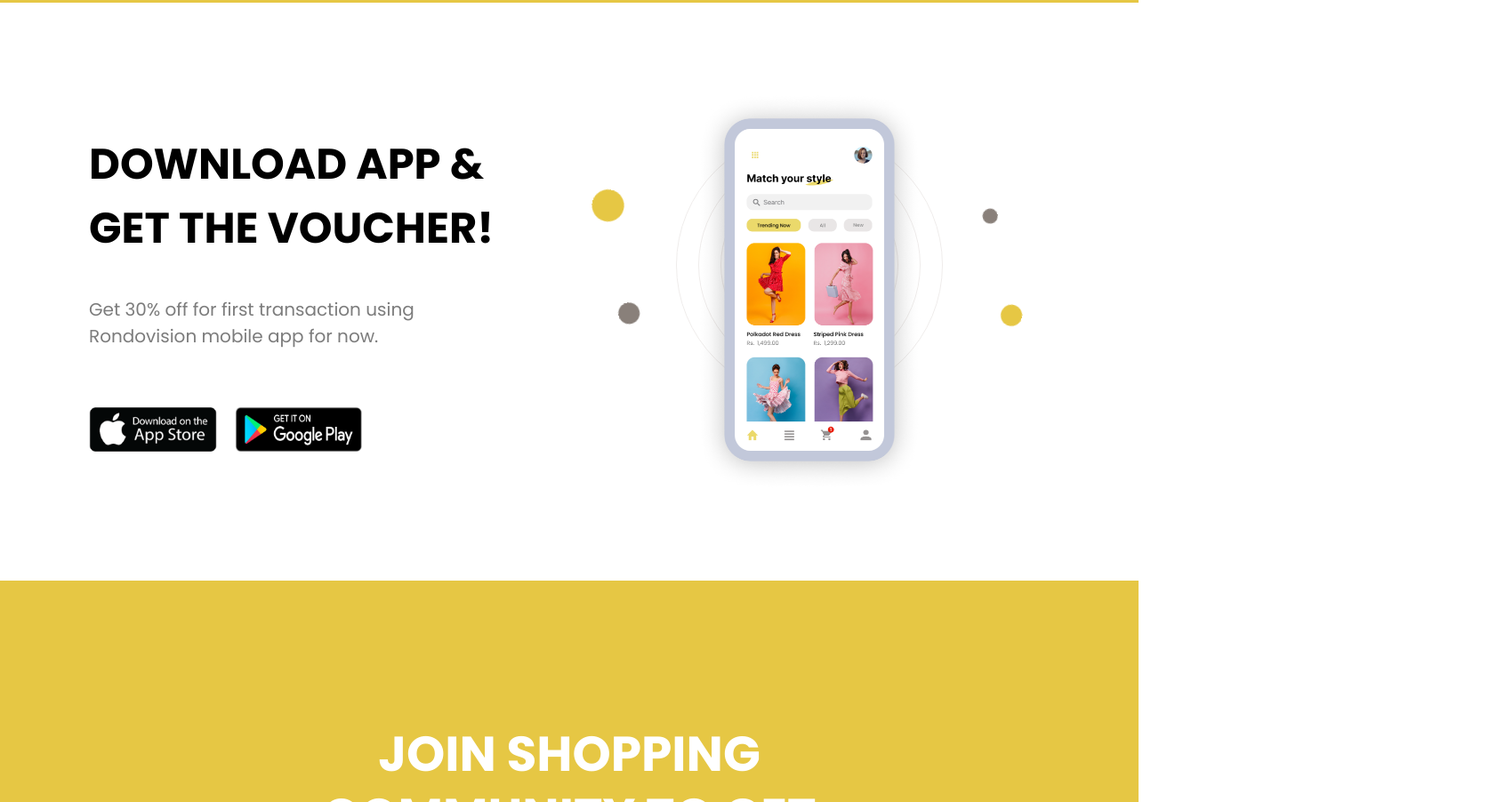
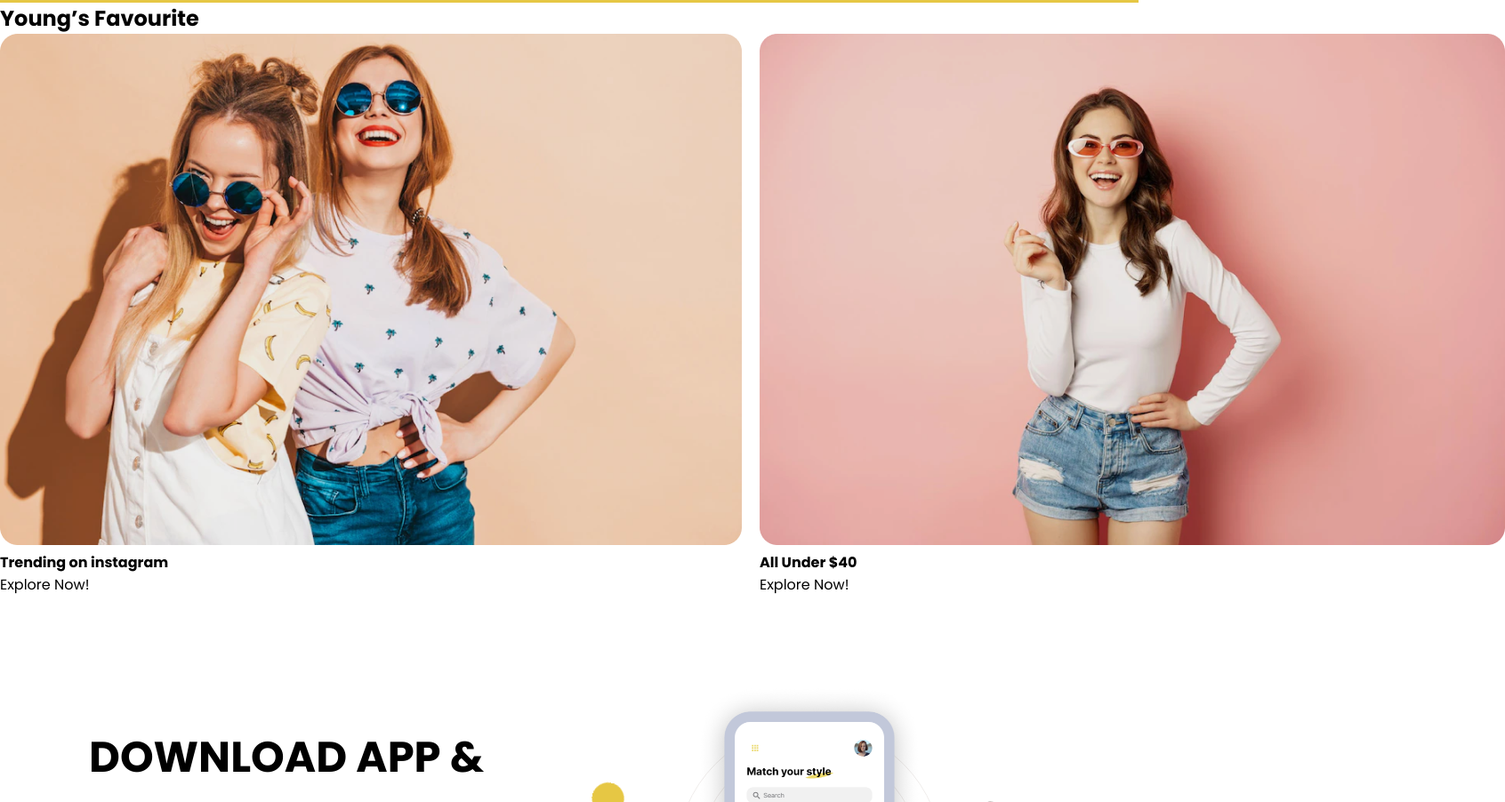
Before and after one commit to FranciscoJose28/Shopping-landpage, a plain HTML site: page index.html in a window 1280 px wide. Shown: the part 265-1167 px from the top of the page at 89% size, 1692 px wide, since content can reach past the window. Drawn offline with nearby package versions, Linux system fonts and the light colour scheme.

Commit message:
favoritos incompleto

```diff
--- a/css/index.css
+++ b/css/index.css
@@ -109,6 +109,13 @@ header {
             color: black;
             cursor: pointer;
         }
+    }
+}
+
+#favoritos {
+    & .cards{
+        display: flex;
+        gap: 20px;
     }
 }
 
--- a/index.html
+++ b/index.html
@@ -44,7 +44,19 @@
         </section>
 
         <section id="favoritos">
-
+            <h1>Young’s Favourite</h1>
+            <div class="cards">
+                <div class="card1">
+                    <img src="images/favoritos1.png" alt="">
+                    <h4>Trending on instagram</h4>
+                    <p>Explore Now!</p>
+                </div>
+                <div class="card2">
+                    <img src="images/favoritos2.png" alt="">
+                    <h4>All Under $40</h4>
+                    <p>Explore Now!</p>
+                </div>
+            </div>
         </section>
 
         <section id="aplicativo">
```
Also changed, not shown: images/favoritos1.png (added), images/favoritos2.png (added).
